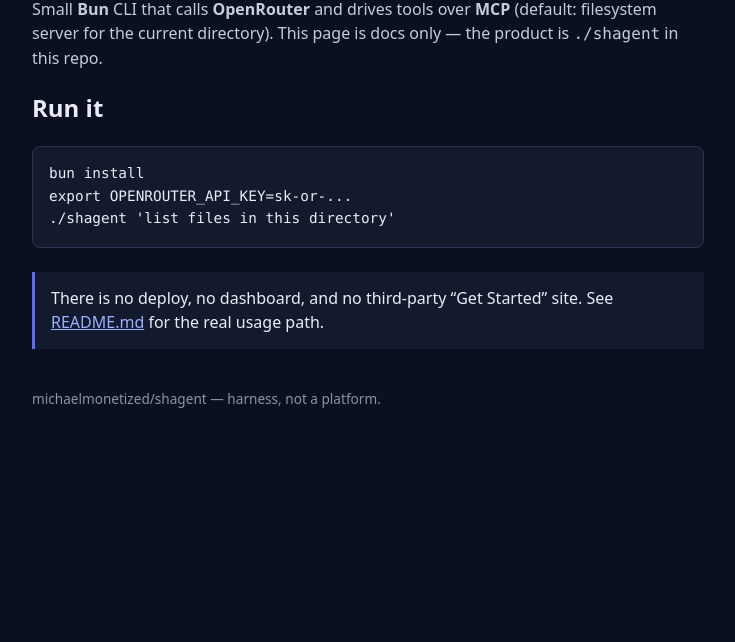
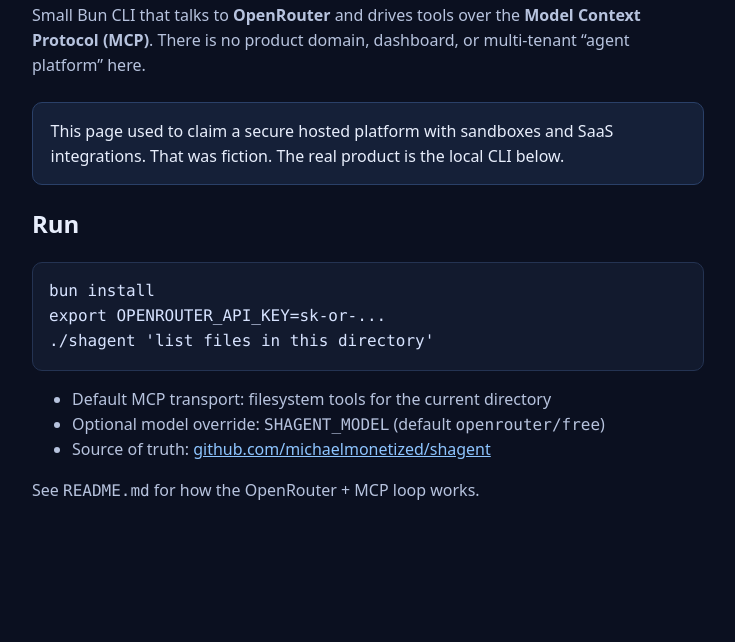
Before and after one commit to michaelmonetized/shagent, a website: page index.html in a window 1280 px wide. Shown: the part 158-800 px from the top of the page, without its empty margins (272-1007 px from the left). Drawn offline with Linux system fonts and the light colour scheme.

Commit message:
fix: rewrite fiction marketing lander to honest CLI status
Replace fake hosted-platform claims and dead getting-started CTA with
an accurate Bun/OpenRouter/MCP CLI summary.

Closes #4. Closes #1.

```diff
--- a/index.html
+++ b/index.html
@@ -3,39 +3,43 @@
 <head>
   <meta charset="UTF-8">
   <meta name="viewport" content="width=device-width, initial-scale=1.0">
-  <title>shagent — Bun CLI agent (OpenRouter + MCP)</title>
+  <title>shagent – Bun CLI agent (OpenRouter + MCP)</title>
   <style>
-    :root { color-scheme: light dark; }
-    body { font-family: ui-sans-serif, system-ui, sans-serif; margin: 0; line-height: 1.5; background: #0b1020; color: #e8ecf7; }
+    body { font-family: ui-sans-serif, system-ui, sans-serif; background:#0b1020; color:#e8eefc; margin:0; line-height:1.55; }
     main { max-width: 42rem; margin: 0 auto; padding: 3rem 1.25rem 4rem; }
     h1 { font-size: 2rem; margin: 0 0 0.5rem; }
-    .tag { display: inline-block; font-size: 0.75rem; letter-spacing: 0.04em; text-transform: uppercase; color: #9db0ff; border: 1px solid #3a4a7a; border-radius: 999px; padding: 0.2rem 0.6rem; margin-bottom: 1rem; }
-    p { color: #c5cce0; }
-    pre { background: #141a2e; border: 1px solid #2a3558; border-radius: 8px; padding: 1rem; overflow-x: auto; font-size: 0.9rem; }
-    code { font-family: ui-monospace, SFMono-Regular, Menlo, monospace; }
-    a { color: #9db0ff; }
-    .note { margin-top: 1.5rem; padding: 0.9rem 1rem; border-left: 3px solid #5b6cff; background: #141a2e; }
-    footer { margin-top: 2.5rem; font-size: 0.85rem; color: #8b93a8; }
+    .badge { display:inline-block; font-size:0.75rem; font-weight:600; letter-spacing:0.04em; text-transform:uppercase; color:#9ec5ff; background:#1a2744; border:1px solid #2b3f66; border-radius:999px; padding:0.35rem 0.7rem; margin-bottom:1rem; }
+    p { color:#b7c3de; }
+    code, pre { font-family: ui-monospace, SFMono-Regular, Menlo, monospace; }
+    pre { background:#121a2e; border:1px solid #243352; border-radius:10px; padding:1rem; overflow:auto; color:#d7e3ff; }
+    a { color:#8ec5ff; }
+    .note { margin-top:1.5rem; padding:1rem 1.1rem; border-radius:10px; background:#152038; border:1px solid #2a4068; }
+    ul { color:#b7c3de; }
   </style>
 </head>
 <body>
   <main>
-    <span class="tag">Local CLI · not a hosted SaaS</span>
+    <div class="badge">CLI harness — not a hosted platform</div>
     <h1>shagent</h1>
     <p>
-      Small <strong>Bun</strong> CLI that calls <strong>OpenRouter</strong> and drives tools over
-      <strong>MCP</strong> (default: filesystem server for the current directory).
-      This page is docs only — the product is <code>./shagent</code> in this repo.
+      Small Bun CLI that talks to <strong>OpenRouter</strong> and drives tools over
+      the <strong>Model Context Protocol (MCP)</strong>. There is no product domain,
+      dashboard, or multi-tenant “agent platform” here.
     </p>
-    <h2>Run it</h2>
-    <pre><code>bun install
+    <div class="note">
+      This page used to claim a secure hosted platform with sandboxes and SaaS
+      integrations. That was fiction. The real product is the local CLI below.
+    </div>
+    <h2>Run</h2>
+    <pre>bun install
 export OPENROUTER_API_KEY=sk-or-...
-./shagent 'list files in this directory'</code></pre>
-    <div class="note">
-      There is no deploy, no dashboard, and no third-party “Get Started” site.
-      See <a href="https://github.com/michaelmonetized/shagent#readme">README.md</a> for the real usage path.
-    </div>
-    <footer>michaelmonetized/shagent — harness, not a platform.</footer>
+./shagent 'list files in this directory'</pre>
+    <ul>
+      <li>Default MCP transport: filesystem tools for the current directory</li>
+      <li>Optional model override: <code>SHAGENT_MODEL</code> (default <code>openrouter/free</code>)</li>
+      <li>Source of truth: <a href="https://github.com/michaelmonetized/shagent">github.com/michaelmonetized/shagent</a></li>
+    </ul>
+    <p>See <code>README.md</code> for how the OpenRouter + MCP loop works.</p>
   </main>
 </body>
 </html>
```
